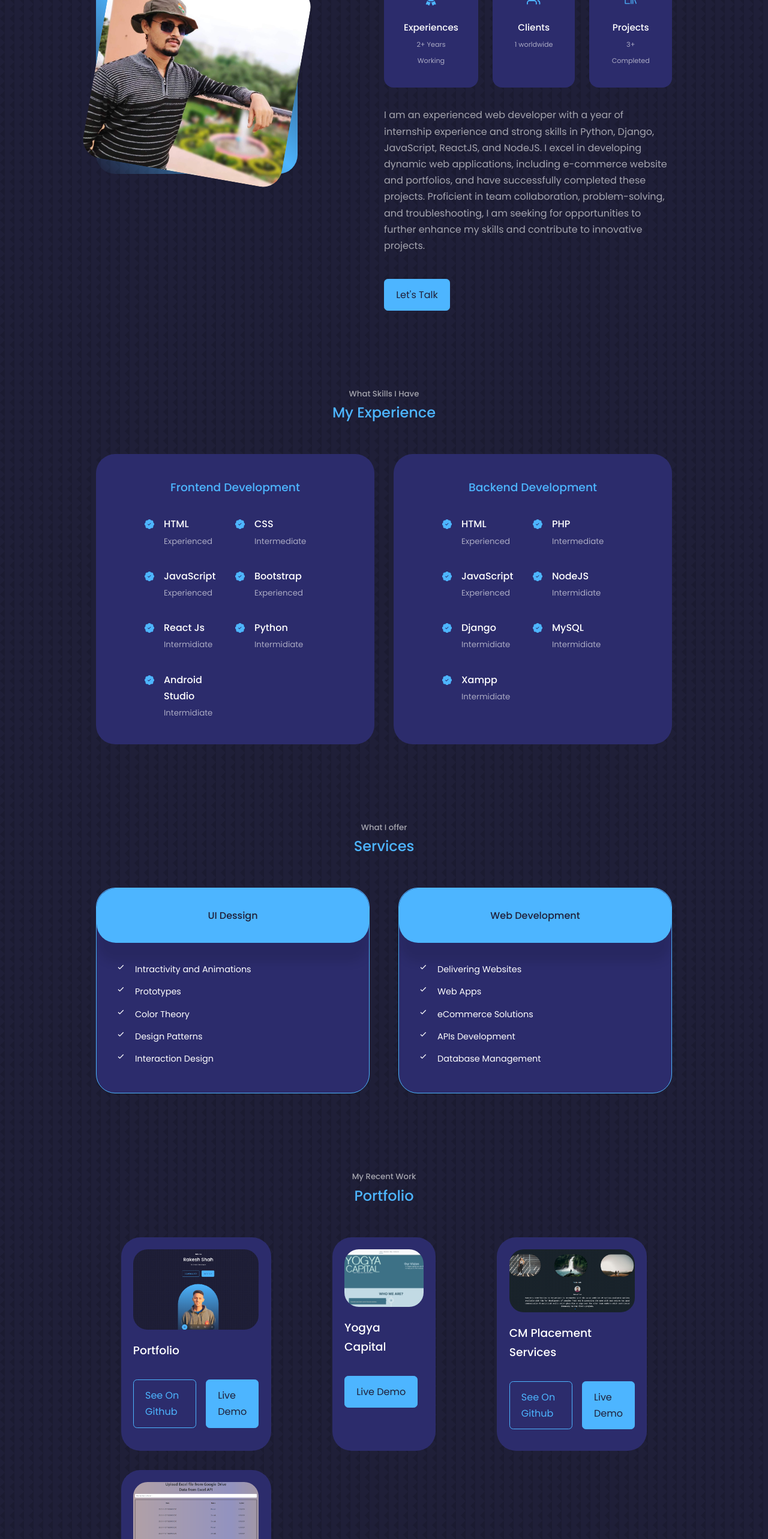
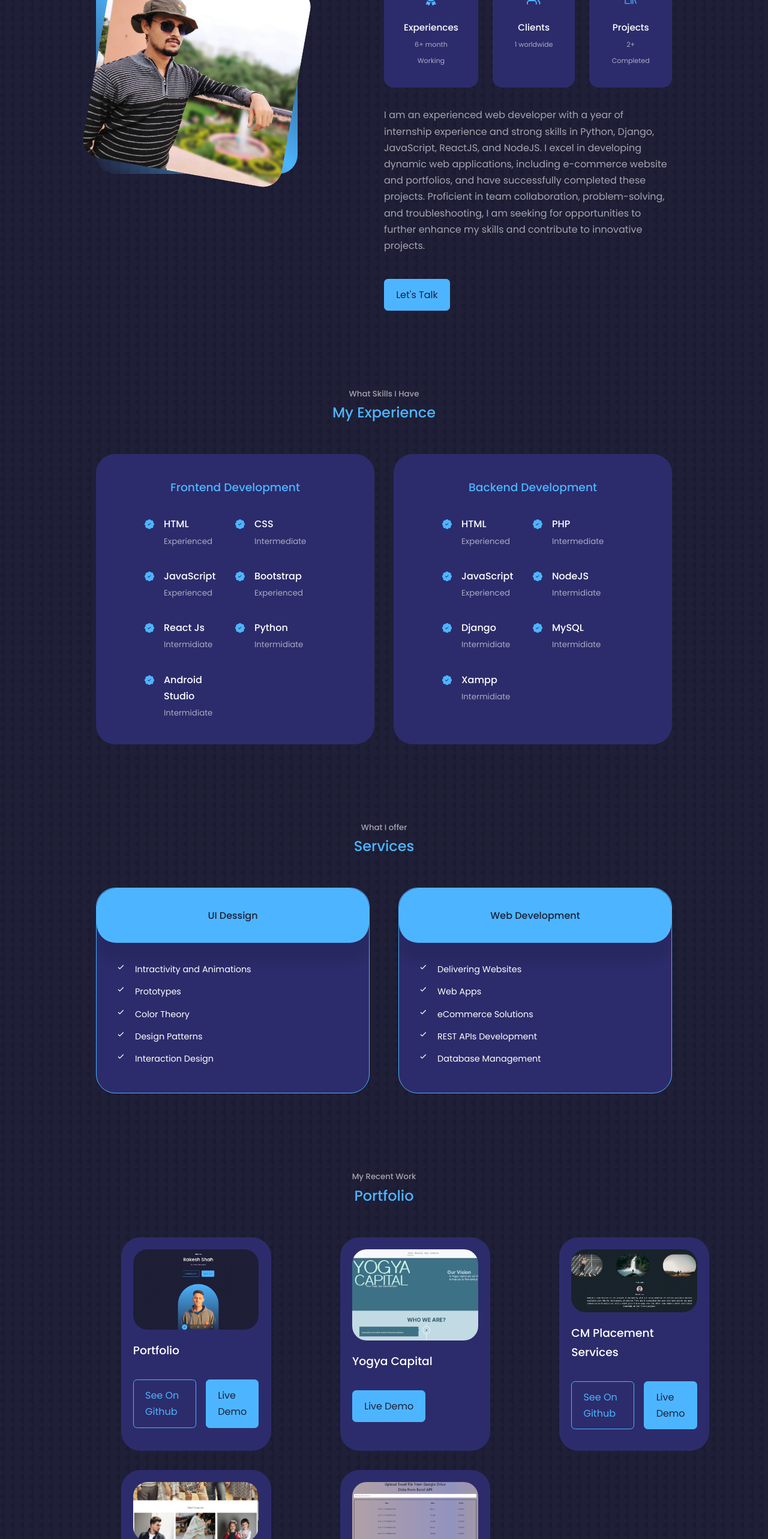
Before and after one commit to rakeshshah18/my_react_live_portfolio, a React (Create React App) app: page / in a window 1280 px wide. Shown: the part 1065-3631 px from the top of the page at 60% size. Built offline with nearby package versions, Linux system fonts and the light colour scheme.

Commit message:
updated cv and some exp.

```diff
--- a/src/components/about/About.jsx
+++ b/src/components/about/About.jsx
@@ -21,7 +21,7 @@ const About = () => {
             <article className="about__card">
               <FaAward className="about__icon" />
               <h5>Experiences</h5>
-              <small>2+ Years Working</small>
+              <small>6+ month Working</small>
             </article>
 
             <article className="about__card">
@@ -33,7 +33,7 @@ const About = () => {
             <article className="about__card">
               <VscFolderLibrary className="about__icon" />
               <h5>Projects</h5>
-              <small>3+ Completed</small>
+              <small>2+ Completed</small>
             </article>
           </div>
           <p>
--- a/src/components/contact/Contact.jsx
+++ b/src/components/contact/Contact.jsx
@@ -36,7 +36,7 @@ const Contact = () => {
           <article className='contact__option'>
             <AiOutlineLinkedin  className='contact__option-icon'/>
             <h4>Linkedin</h4>
-            <h5>Rakesh Shah</h5>
+            <h5>Rakesh Shah (NA)</h5>
             <a href="https://www.linkedin.com/in/rakeshkumar-shah-1b48a1250" target='_blank'>Send a message</a>
           </article>
 
--- a/src/components/portfolio/Portfolio.jsx
+++ b/src/components/portfolio/Portfolio.jsx
@@ -4,6 +4,7 @@ import IMG1 from '../../assets/portfolio1.png'
 import IMG2 from '../../assets/portfolio2.png'
 import IMG3 from '../../assets/portfolio3.png'
 import IMG4 from '../../assets/portfolio4.png'
+import IMG6 from '../../assets/af.png'
 
 
 const data = [
@@ -33,6 +34,13 @@ const data = [
   },
   {
     id: 4,
+    image: IMG6,
+    title: 'Ambica Fashion',
+    github: 'https://github.com/rakeshshah18/ambicafashion',
+    demo: 'http://ambicafashion.unaux.com/index.php'
+  },
+  {
+    id: 5,
     image: IMG4,
     title: 'Excel Data View',
     github: 'https://github.com/rakeshshah18/excel-view-react-app',
--- a/src/components/services/Services.jsx
+++ b/src/components/services/Services.jsx
@@ -69,7 +69,7 @@ const Services = () => {
 
             <li>
               <BiCheck className="servise__list-icon" />
-              <p>APIs Development</p>
+              <p>REST APIs Development</p>
             </li>
 
             <li>
```
Also changed, not shown: src/assets/af.png (added), 1 other file (tests, documents, lock files or other folders).
